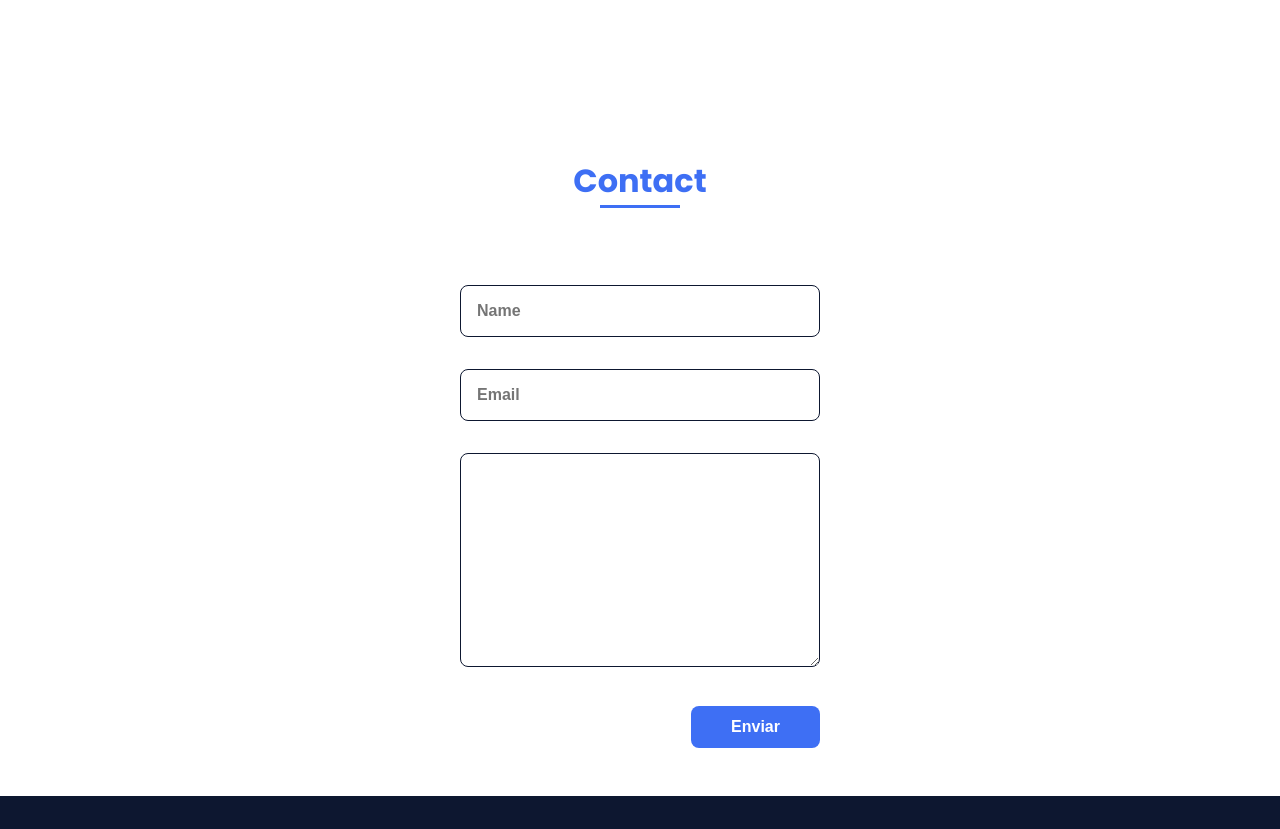
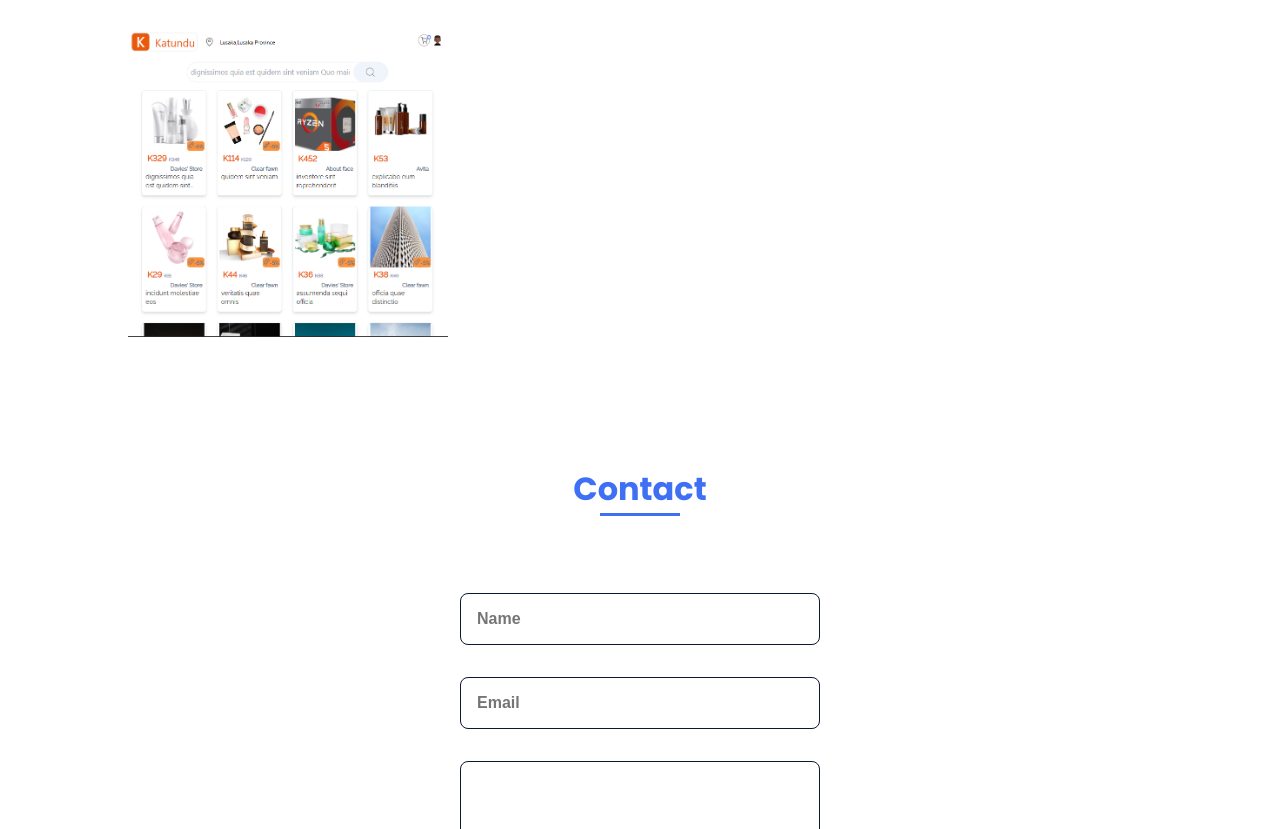
Before and after one commit to Muna-Lombe/portfolio, a plain HTML site: page index.html in a window 1280 px wide. Shown: the part 2409-3238 px from the top of the page. Drawn offline with nearby package versions, Linux system fonts and the light colour scheme.

Commit message:
Update index.html

```diff
--- a/index.html
+++ b/index.html
@@ -151,7 +151,7 @@
                         <img src="assets/img/restaurant_site_preview.png" alt="">
                     </a>
                     <a href="https://muna-lombe.github.io/katundu-store/" class="site__img">
-                        <img src="assets/img/restaurant_ecomm_preview.png" alt="">
+                        <img src="assets/img/responsive_ecomm_preview.png" alt="">
                     </a>
                 </div>
             </section>
```
